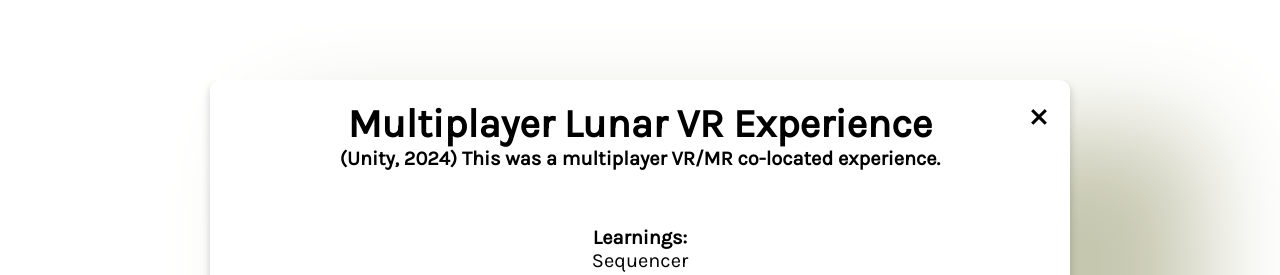
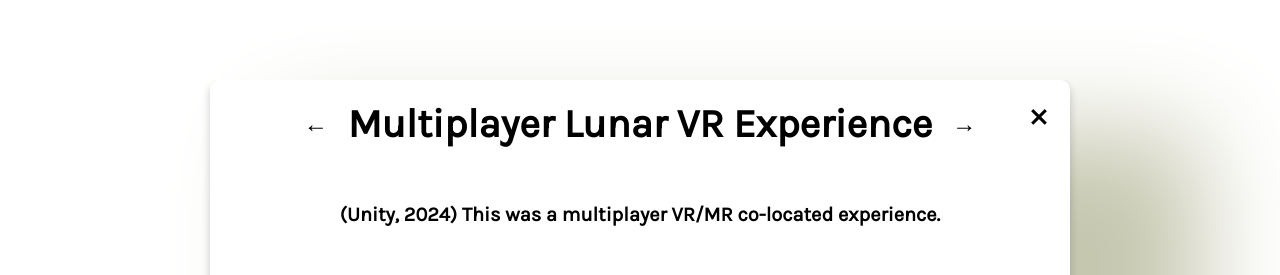
Before and after one commit to Radicals27/Portfolio, a plain HTML site: page portfolio.html in a window 1280 px wide. Both pictures are taken after a click on the element 353 px from the left and 552 px from the top of the page. Shown: the top 275 px of the page. Drawn offline with Linux system fonts and the light colour scheme.

Commit message:
Added left and right arrow for modal window

```diff
--- a/portfolio.html
+++ b/portfolio.html
@@ -32,7 +32,13 @@
             <div id="modal" class="modal">
                 <div class="modal-content">
                     <span id="close-modal" class="close-button">&times;</span> <!-- Close button as 'X' -->
-                    <h3 id="modal-title">Project Title</h3>
+
+                    <div class="modal-header">
+                        <a id="prev-project" class="arrow-link" href="javascript:void(0)">&larr;</a>
+                        <h3 id="modal-title">Project Title</h3>
+                        <a id="next-project" class="arrow-link" href="javascript:void(0)">&rarr;</a>
+                    </div>
+                    <br>
                     <h5 id="modal-description">Here is the project description.</h5>
                     <br>
                     <h6 id="modal-learnings-title">Learnings:</h6>
--- a/script.js
+++ b/script.js
@@ -45,6 +45,20 @@
             });
         }
     });
+});
+
+// Function to handle left arrow click
+document.getElementById("prev-project").addEventListener("click", function () {
+    if (currentProjectIndex > 0) {
+        openModal(currentProjectIndex - 1);
+    }
+});
+
+// Function to handle right arrow click
+document.getElementById("next-project").addEventListener("click", function () {
+    if (currentProjectIndex < projects.length - 1) {
+        openModal(currentProjectIndex + 1);
+    }
 });
 
 // Define the openModal function
--- a/style.css
+++ b/style.css
@@ -277,6 +277,20 @@
 	cursor: pointer;
 }
 
+.modal-header {
+    display: flex;
+    justify-content: center; /* Center the content horizontally */
+    align-items: center; /* Align arrows and title vertically */
+    gap: 20px; /* Add some space between the arrows and title */
+}
+
+.arrow-link {
+    font-size: 24px; /* Make the arrow links bigger */
+    text-decoration: none; /* Remove underline */
+    color: #000; /* Arrow color */
+    cursor: pointer;
+}
+
 /* Modal styles */
 .modal {
     display: none; /* Hidden by default */
@@ -305,6 +319,7 @@
 }
 
 #modal-title {
+	display: inline-block;
 	font-size: 40px;
 	text-align: center; /* Center the text */
     margin: 0; /* Optional: Remove default margins */
```
